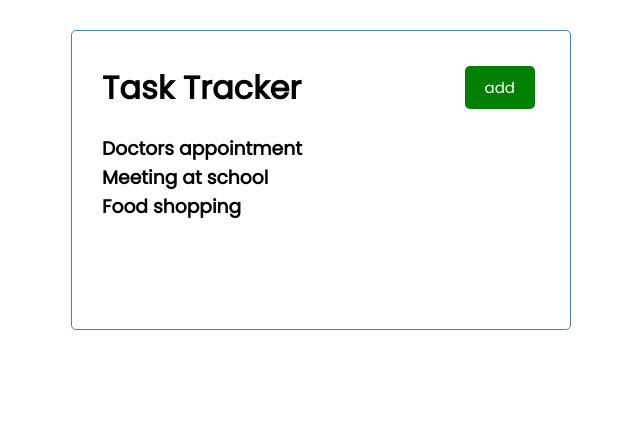
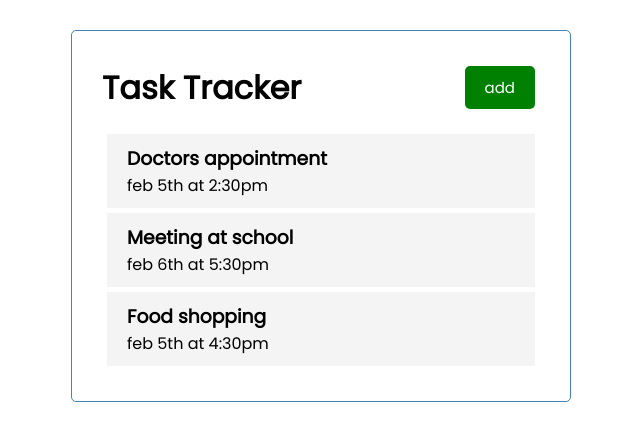
Before and after one commit to KristianDamPedersen/my-app, a React (Create React App) app: page / in a window 1280 px wide. Shown: the top 440 px of the page, without its empty margins (319-959 px from the left). Built offline with nearby package versions, Linux system fonts and the light colour scheme.

Commit message:
Added dates to task elements

```diff
--- /dev/null
+++ b/src/components/TaskComponent.js
@@ -0,0 +1,11 @@
+const TaskComponent = (props) => {
+    return (
+        <div className='task'>
+            <h3>{props.task.text}</h3>
+            <p>{props.task.day}</p>
+
+        </div>
+    )
+}
+
+export default TaskComponent
--- a/src/components/Tasks.js
+++ b/src/components/Tasks.js
@@ -1,25 +1,16 @@
-import PropTypes from 'prop-types'
+// importing
+import TaskComponent from './TaskComponent'
 
+// Coding
 const Tasks = (props) => {
 
     return (
         <>
-            {props.tasks.map((tasks) => (<h3 key={tasks.id}>{tasks.text}</h3>))}
+            {props.tasks.map((tasks) => (<TaskComponent key={tasks.id} task={tasks} />))}
         </>
     )
 }
 
 
-// Define defaultProps
-Tasks.defaultProps = {
-
-}
-
-// Define propTypes
-Tasks.propTypes = {
-
-}
-
-
 
 export default Tasks
```
